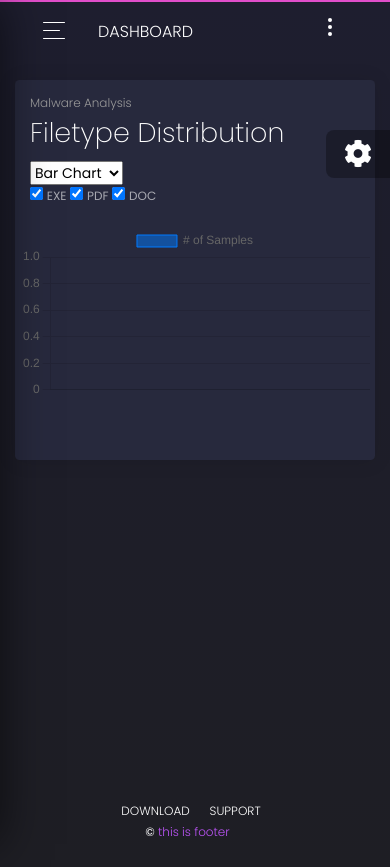
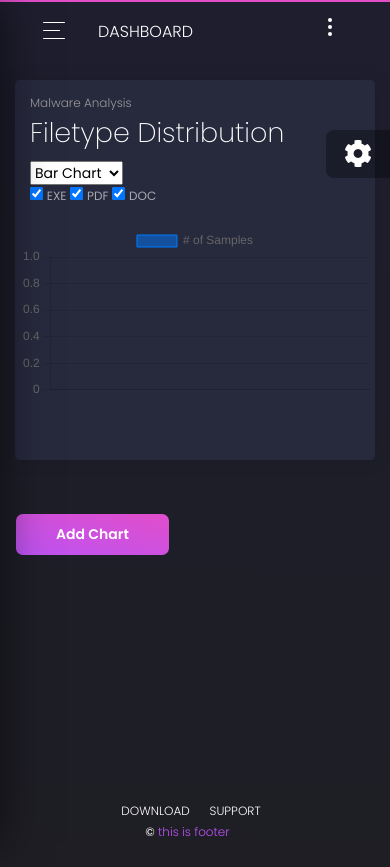
Before and after one commit to ico0018/dashboard, a Flask app: page /index in a window 390 px wide. Run offline with Flask 3, Linux system fonts and the light colour scheme; the visitor is signed in with stand-in values (Sample User, id 1); data that the repository does not hold is empty; parts of the project's set-up code (start-up, migrations or seed data) failed here and were passed over; some libraries are stand-ins or nearby versions.

Commit message:
Add grids to display graphs

```diff
--- a/apps/templates/home/index.html
+++ b/apps/templates/home/index.html
@@ -3,13 +3,19 @@
 {% block title %} Dashboard {% endblock %}
 
 <!-- Specific Page CSS goes HERE  -->
-{% block stylesheets %}{% endblock stylesheets %}
+{% block stylesheets %}
+<style>
+  .chart-container {
+    padding-bottom: 20px;
+  }
+</style>
+{% endblock stylesheets %}
 
 {% block content %}
 
     <div class="content">
         <div class="row">
-            <div class="col-12">
+            <div class="col-lg-4 col-md-6 chart-container">
                 <div class="card card-chart">
                     <div class="card-header">
                         <h5 class="card-category">Malware Analysis</h5>
@@ -36,6 +42,10 @@
                     </div>
                 </div>
             </div>
+            <!-- Placeholder for the Add button -->
+            <div class="col-lg-4 col-md-6 chart-container" id="addChartCol">
+                <button id="addChart" class="btn btn-primary">Add Chart</button>
+            </div>
         </div>
     </div>
 
@@ -47,32 +57,38 @@
 <script src="https://code.jquery.com/jquery-3.6.0.min.js"></script>
 <script>
     $(document).ready(function () {
-        var currentChart;
+        var chartCount = 1; // Keep track of how many charts we have
 
-        function fetchAndDisplayMalwareData(chartType) {
+        var charts = {};
+
+        function fetchAndDisplayMalwareData(chartType, canvasId) {
             $.getJSON('/malware-data', function(malwareData) {
-                console.log("Original data:", malwareData); // Debug: 原始数据
 
-                // Get checked filetypes
+                console.log("Original data:", malwareData);
+
+
                 var checkedFiletypes = $('input[name="filetype"]:checked').map(function() {
                     return this.value;
                 }).get();
-                console.log("Checked filetypes:", checkedFiletypes); // Debug: 选中的文件类型
 
-                // Filter data based on checked filetypes
+                console.log("Checked filetypes:", checkedFiletypes);
+
+
                 var filteredData = malwareData.filter(function(item) {
                     return checkedFiletypes.includes(item.filetype);
                 });
-                console.log("Filtered data:", filteredData); // Debug: 过滤后的数据
 
                 var labels = filteredData.map(function(item) { return item.filetype; });
                 var counts = filteredData.map(function(item) { return item.count; });
 
-                var ctx = document.getElementById('malwareDistributionChart').getContext('2d');
-                if (currentChart) {
-                    currentChart.destroy();
+
+                var ctx = document.getElementById(canvasId).getContext('2d');
+
+                if (charts[canvasId]) {
+                    charts[canvasId].destroy();
                 }
-                currentChart = new Chart(ctx, {
+
+                charts[canvasId] = new Chart(ctx, {
                     type: chartType,
                     data: {
                         labels: labels,
@@ -86,33 +102,59 @@
                     },
                     options: chartType === 'pie' ? {} : {
                         scales: {
-                            yAxes: [{
-                                ticks: {
-                                    beginAtZero: true
-                                }
-                            }]
+                            y: {
+                                beginAtZero: true
+                            }
                         }
                     }
                 });
             }).fail(function(jqXHR, textStatus, errorThrown) {
-                console.error("Error fetching data: ", textStatus, errorThrown); // Debug: 数据请求错误
+
+                console.error("Error fetching data: ", textStatus, errorThrown);
             });
         }
 
-        // Initial chart display
-        fetchAndDisplayMalwareData('bar');
+        $(document).ready(function () {
 
-        // Event listener for chart type change
-        $('#chartType').change(function() {
-            var selectedType = $(this).val();
-            fetchAndDisplayMalwareData(selectedType);
+            $('body').on('change', '#chartType', function() {
+                var selectedType = $(this).val();
+                var canvasId = $(this).closest('.card').find('canvas').attr('id');
+                fetchAndDisplayMalwareData(selectedType, canvasId);
+            });
+
+            $('body').on('change', 'input[name="filetype"]', function() {
+                var selectedType = $(this).closest('.card').find('#chartType').val();
+                var canvasId = $(this).closest('.card').find('canvas').attr('id');
+                fetchAndDisplayMalwareData(selectedType, canvasId);
+            });
         });
 
-        // Event listener for filetype filter change
-        $('input[name="filetype"]').change(function() {
-            var selectedType = $('#chartType').val();
-            fetchAndDisplayMalwareData(selectedType);
+
+
+        // Function to duplicate the chart
+        function duplicateChart() {
+            var originalChartContainer = $('.chart-container').first();
+            var newChartContainer = originalChartContainer.clone();
+
+            // Update the ID of the new chart canvas
+            var newCanvasId = 'malwareDistributionChart' + chartCount;
+            newChartContainer.find('canvas').attr('id', newCanvasId);
+
+            // Insert the new chart before the add button
+            $('#addChartCol').before(newChartContainer);
+
+            // Redraw the chart in the new canvas
+            fetchAndDisplayMalwareData('bar', newCanvasId); // Pass the new canvas ID to your chart drawing function
+            chartCount++;
+        }
+
+        // Event listener for add chart button
+        $('#addChart').click(function() {
+            duplicateChart();
         });
+
+        // Call fetchAndDisplayMalwareData for the initial chart with its specific canvas ID
+        fetchAndDisplayMalwareData('bar', 'malwareDistributionChart');
     });
 </script>
 {% endblock javascripts %}
```
